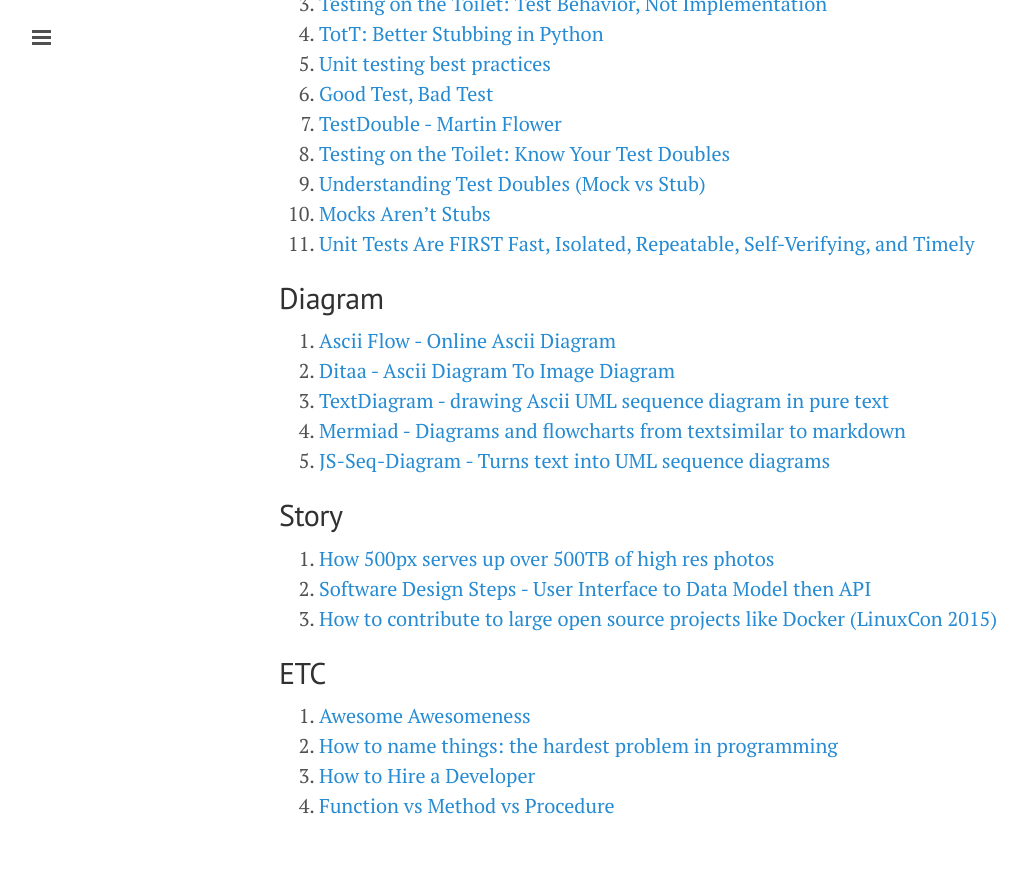
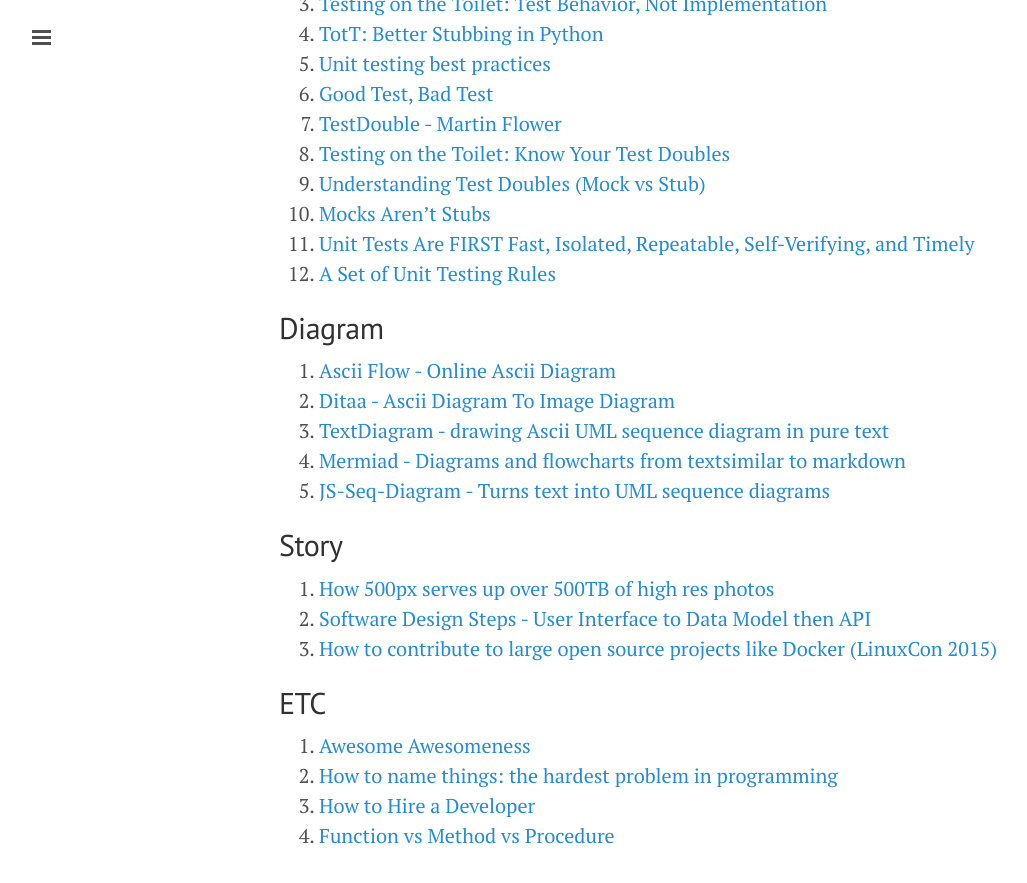
Before and after one commit to ibotdotout/ibotdotout.github.io, a Jekyll site: the page built from _posts/2015-06-24-coding.md, in a window 1280 px wide and 900 px high, scrolled down 1221 px. Shown: the top 883 px of the window, without its empty margins (1-1028 px from the left). Built offline with Jekyll 4.4.1, drawn with Linux system fonts in a browser that asks for light colours; Markdown is read by kramdown in place of the engine named in the settings.

Commit message:
Update: unittest rules

```diff
--- a/_posts/2015-06-24-coding.md
+++ b/_posts/2015-06-24-coding.md
@@ -47,6 +47,7 @@ permalink: coding
 9. [Understanding Test Doubles (Mock vs Stub)](https://adamcod.es/2014/05/15/test-doubles-mock-vs-stub.html)
 10. [Mocks Aren't Stubs](http://martinfowler.com/articles/mocksArentStubs.html)
 11. [Unit Tests Are FIRST Fast, Isolated, Repeatable, Self-Verifying, and Timely](https://pragprog.com/magazines/2012-01/unit-tests-are-first)
+12. [A Set of Unit Testing Rules](http://www.artima.com/weblogs/viewpost.jsp?thread=126923)
 
 ## Diagram
 1. [Ascii Flow - Online Ascii Diagram](http://asciiflow.com)
```
